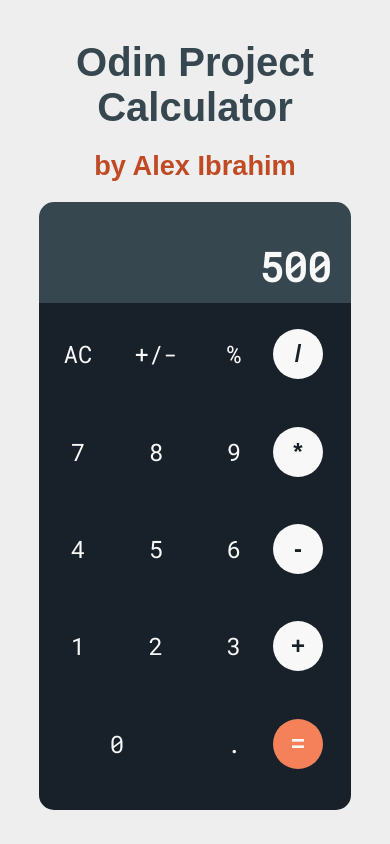
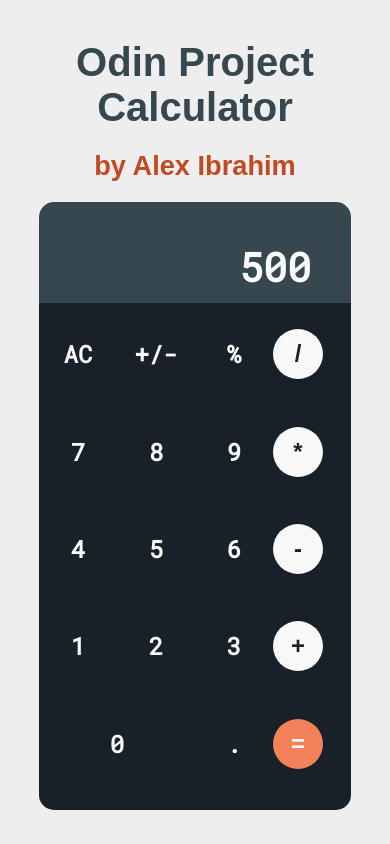
Before and after one commit to AlexIbby/odin-project, a plain HTML site: page calculator/index.html in a window 390 px wide. Drawn offline with Linux system fonts and the light colour scheme; a web font is replaced by a local one.

Commit message:
media query fixes

```diff
--- a/calculator/styles.css
+++ b/calculator/styles.css
@@ -53,8 +53,7 @@
     margin: auto;
     height: 60vh;
     background-color: white;
-    width: 60%;
-    max-width: 600px;
+    max-width: 450px;
     border-radius: 15px;
 }
 
@@ -79,7 +78,7 @@
     color:#F8F8F8;
     font-size: 3.5rem;
     text-align: right;
-    padding-right: 20px;
+    padding-right: 3rem;
     padding-bottom: 10px;
     font-weight: 900;
 }
@@ -118,6 +117,7 @@
     width: 100%;
     background-color: #18212A;
     font-family: 'Roboto Mono', monospace;
+    font-weight: 700;
     color:#F8F8F8;
     font-size: 2rem;
     border: none;
@@ -191,6 +191,7 @@
 
     .calculator-screen p{
         font-size: 2.5rem;
+        padding-right: 2.5rem;
     }
 
     .calc-button{
```
